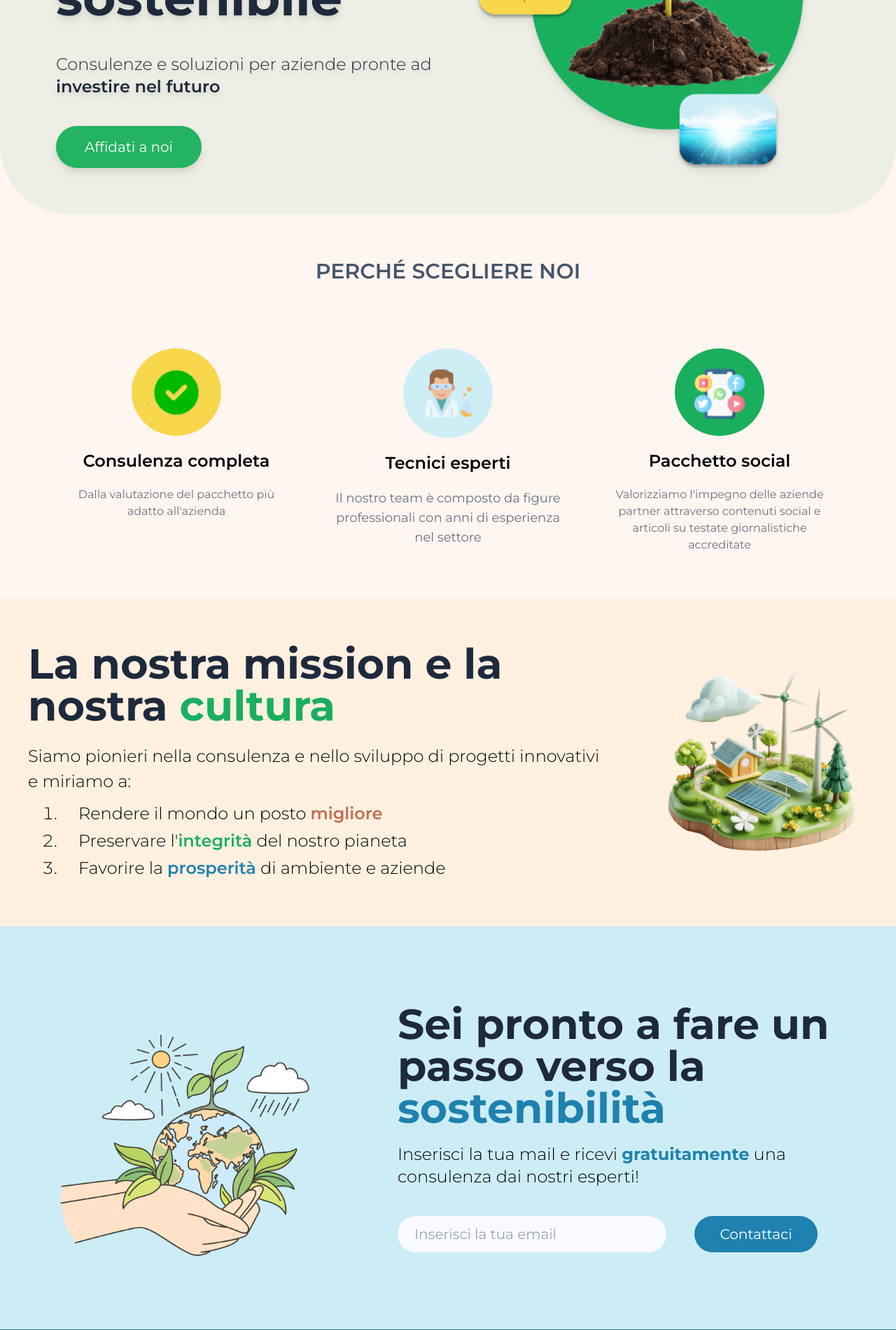
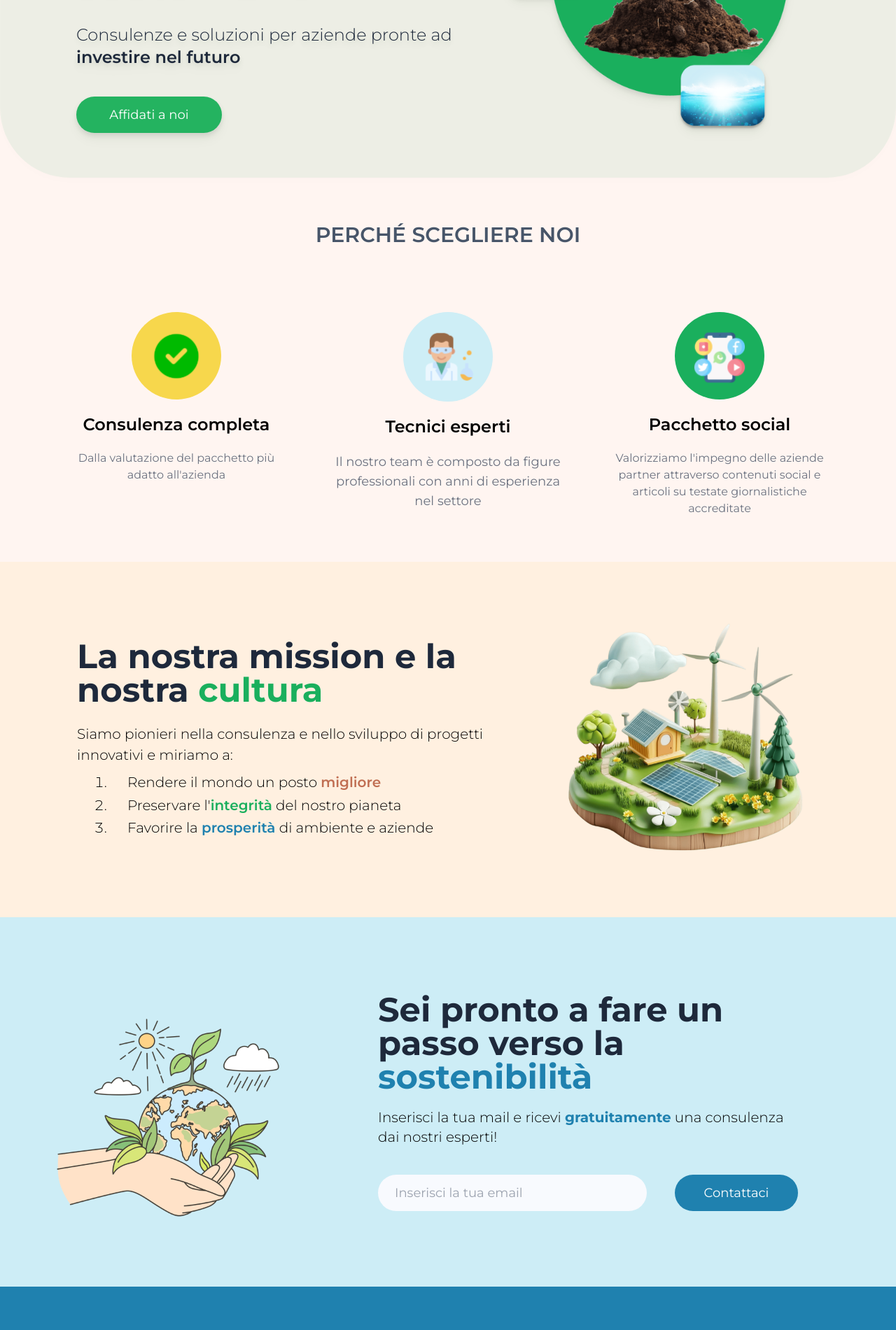
Before and after one commit to AgostinoCarratu/genisys, a Next.js app: page / in a window 1280 px wide. Shown: the part 340-2241 px from the top of the page at 70% size. Built offline with nearby package versions, Linux system fonts and the light colour scheme.

Commit message:
"Minor fixes in text sizes"

```diff
--- a/app/page.js
+++ b/app/page.js
@@ -16,19 +16,19 @@ export default function Home() {
         <Hero/>
       </section>
 
-      <section className="px-10 py-10 lg:py-16">
+      <section className="px-10 py-12 lg:py-16">
         <Values/>
       </section>
 
-      <section className="px-10 py-10 bg-primary_sunglow_transparent lg:py-16">
+      <section className="px-10 py-12 bg-primary_sunglow_transparent lg:py-16">
         <Mission/>
       </section>
 
-      <section className="py-10 px-10 bg-primary_skyblue_transparent lg:py-16">
+      <section className="py-12 px-10 bg-primary_skyblue_transparent lg:py-16">
         <Cta/>
       </section>
 
-      <section className="bg-primary_dark_seablue text-white py-10 lg:py-16">
+      <section className="bg-primary_dark_seablue text-white py-12 lg:py-16">
         <Footer/>
       </section>
 
--- a/components/Cta.js
+++ b/components/Cta.js
@@ -3,22 +3,21 @@ import Image from 'next/image'
 
 const Cta = () => {
   return (
-    <div className='flex flex-col-reverse lg:flex-row justify-center items-center gap-5 lg:gap-20 max-w-[1200px] mx-auto'>
-      <div className='w-[260px] lg:w-[800px]'>
+    <div className='flex flex-col-reverse lg:flex-row justify-center items-center max-w-[1200px] mx-auto'>
+      <div className='w-[260px] lg:w-[400px]'>
         <Image
           src="/assets/sustainability.png"
-          height={600}
-          width={600}
-          className="w-full h-full object-cover"
+          height={400}
+          width={400}
           alt="Picture of the author"
         />
       </div>
-      <div className='container mx-auto flex flex-col gap-5 items-left justify-center'>
-              <p className=' text-slate-800 lg:text-left text-3xl sm:text-3xl md:text-5xl lg:text-6xl font-bold'>Sei pronto a fare un passo verso la <span className='text-primary_dark_seablue'>sostenibilità</span></p>
-              <p className='text-base sm:text-lg lg:text-2xl font-light lg:text-left'>Inserisci la tua mail e ricevi <span className='text-primary_dark_seablue font-bold'>gratuitamente</span> una consulenza dai nostri esperti!</p>
+      <div className='container max-w-[600px] mx-auto flex flex-col gap-5 items-left justify-center'>
+              <p className=' text-slate-800 lg:text-left text-3xl sm:text-3xl md:text-5xl lg:text-5xl font-bold'>Sei pronto a fare un passo verso la <span className='text-primary_dark_seablue'>sostenibilità</span></p>
+              <p className='text-base sm:text-lg lg:text-xl font-light lg:text-left'>Inserisci la tua mail e ricevi <span className='text-primary_dark_seablue font-bold'>gratuitamente</span> una consulenza dai nostri esperti!</p>
               <div className="flex flex-col md:flex-row gap-5 lg:gap-10 items-center mt-5">
-                  <input type="text" className='text-sm sm:text-base lg:text-xl p-3 px-6 rounded-full w-72 lg:w-96 outline-none bg-[#f8fafe]' placeholder='Inserisci la tua email' />
-                  <button className='text-sm lg:text-xl sm:text-base p-3 px-6 text-white hover:opacity-70 bg-primary_dark_seablue rounded-full border-none w-36 lg:w-44 capitalize'>Contattaci</button>
+                  <input type="text" className='text-sm sm:text-base lg:text-lg p-3 px-6 rounded-full w-72 lg:w-96 outline-none bg-[#f8fafe]' placeholder='Inserisci la tua email' />
+                  <button className='text-sm lg:text-lg sm:text-base p-3 px-6 text-white hover:opacity-70 bg-primary_dark_seablue rounded-full border-none w-72 lg:w-44 capitalize'>Contattaci</button>
               </div>
       </div>
     </div>
--- a/components/Hero.js
+++ b/components/Hero.js
@@ -8,19 +8,19 @@ const Hero = () => {
       <div className="mx-auto max-w-[1200px]">
       <Navbar/>
           <div className="flex flex-col lg:flex-row justify-center items-center gap-10 lg:gap-3 mx-10">
-            <div className="max-w-[600px] flex flex-grow flex-col items-center lg:items-start gap-5 lg:gap-10">
-              <p className="text-center lg:text-left text-slate-800 lg:leading-[1.1] text-4xl sm:text-5xl md:text-6xl lg:text-7xl font-bold">
+            <div className="max-w-[600px] flex flex-grow flex-col items-center lg:items-start gap-2 lg:gap-10">
+              <p className="text-center lg:text-left text-slate-800 lg:leading-[1.1] text-4xl sm:text-5xl md:text-6xl lg:text-6xl font-bold">
                 La chiave per il <br className="flex"/> tuo <span className="text-primary_green">successo </span> <br className="flex" /> sostenibile
               </p>
 
               <p className="text-base text-center sm:text-lg lg:text-2xl font-light lg:text-left text-slate-800">
                 Consulenze e soluzioni per aziende pronte ad <br  className="hidden lg:flex"/> <span className="font-semibold">investire nel futuro</span>
               </p>
-              <button className="text-sm lg:text-xl py-2 lg:py-4 px-6 text-white hover:opacity-70 bg-secondary_dark rounded-full border-none lg:w-52">Affidati a noi</button>
+              <button className="text-sm lg:text-lg py-2 lg:py-3 px-6 text-white hover:opacity-70 bg-secondary_dark rounded-full border-none lg:w-52">Affidati a noi</button>
             </div>
-            <div className="lg:w-[520px]">
+            <div className="lg:w-[450px]">
               <Image
-                src="/assets/hero-2.png.png"
+                src="/assets/hero-1.png"
                 width={520}
                 height={520}
                 alt="Picture of the author"
--- a/components/Mission.js
+++ b/components/Mission.js
@@ -7,14 +7,14 @@ const Mission = () => {
 
 
       {/* Div del testo */}
-      <div className="flex flex-col lg:items-start gap-6">
-        <p className="text-left text-3xl sm:text-xl md:text-2xl lg:text-6xl font-bold text-slate-800 lg:text-left">
+      <div className="max-w-[600px] flex flex-col lg:items-start gap-6">
+        <p className="text-left text-3xl sm:text-xl md:text-2xl lg:text-5xl font-bold text-slate-800 lg:text-left">
           La nostra mission e la nostra <span className="text-primary_green">cultura</span>
         </p>
         <div className="flex flex-col gap-5 justify-center items-start">
-        <div className="text-base sm:text-lg lg:text-2xl font-light lg:text-left">
-        <p className="leading-small lg:leading-normal mb-2">Siamo pionieri nella consulenza e nello sviluppo di progetti innovativi e miriamo a:</p>
-        <ol className="list-decimal pl-12 leading-relaxed">
+        <div className="text-base sm:text-lg lg:text-xl font-light lg:text-left">
+        <p className="lg:leading-normal mb-2">Siamo pionieri nella consulenza e nello sviluppo di progetti innovativi <br className="sm:hidden"/> e miriamo a:</p>
+        <ol className="list-decimal pl-12 lg:leading-relaxed">
           <li className="pl-2 lg:pl-6">Rendere il mondo un posto <span className="font-semibold text-primary_dark">migliore</span></li>
           <li className="pl-2 lg:pl-6">Preservare l&apos;<span className="font-semibold text-primary_green">integrità</span> del nostro pianeta</li>
           <li className="pl-2 lg:pl-6">Favorire la <span className="font-semibold text-primary_dark_seablue">prosperità</span> di ambiente e aziende</li>
@@ -24,7 +24,7 @@ const Mission = () => {
       </div>
 
             {/* Div dell'immagine */}
-        <div className="w-[200px] lg:w-[420px] rounded-lg">
+        <div className="w-[200px] lg:w-[380px] rounded-lg">
         <Image
           src="/assets/mission-sustainability.png"
           height={420}
```
Also changed, not shown: public/assets/hero-1.png (added), public/assets/hero-small.jpg (added).
